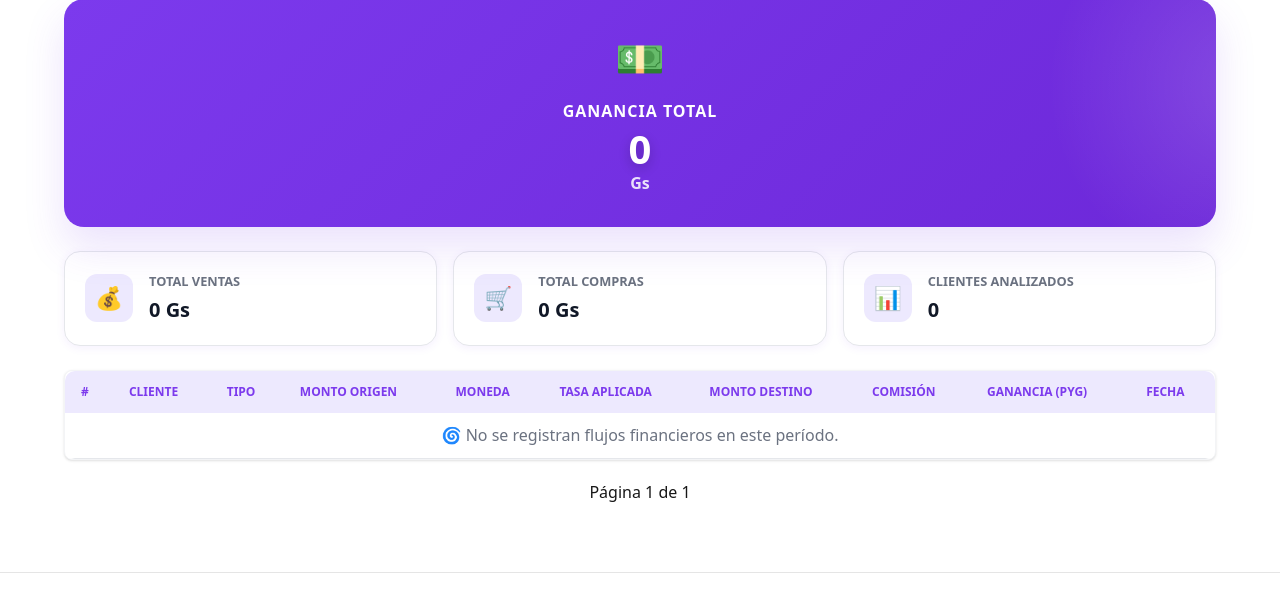
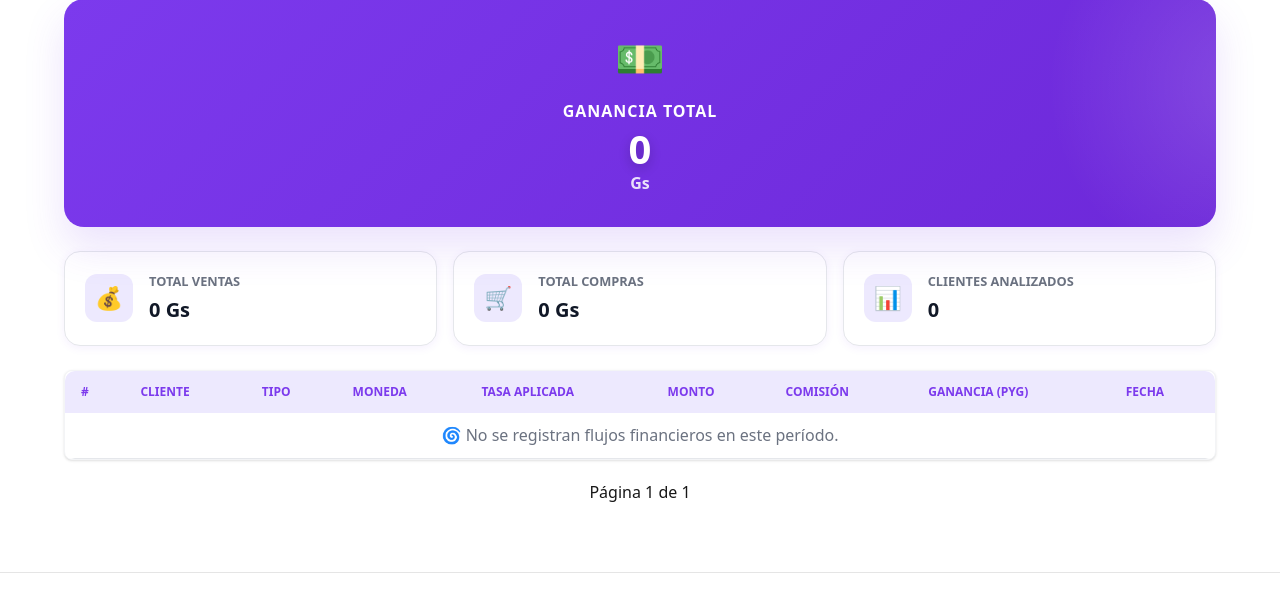
Before and after one commit to CrosbyRd/casaDeCambiosIS2, a Django app: page /reportes/ganancias/ in a window 1280 px wide. Shown: the part 514-1111 px from the top of the page. Run offline with Django 5.2, Linux system fonts and the light colour scheme; a user stored in the database is signed in; tables that the repository leaves empty hold one stand-in row (values such as "Sample post"); parts of the project's set-up code (start-up, migrations or seed data) failed here and were passed over; some libraries are stand-ins or nearby versions.

Commit message:
Mojoras en la tabla de ganancias

```diff
--- a/reportes/templates/reportes/reporte_ganancias.html
+++ b/reportes/templates/reportes/reporte_ganancias.html
@@ -167,17 +167,16 @@
   </div>
 
   <!-- TABLA -->
-  <div class="overflow-x-auto bg-white shadow rounded-lg border border-gray-100">
-    <table>
+<div class="overflow-x-auto bg-white shadow rounded-lg border border-gray-100">
+    <table class="min-w-full">
       <thead>
         <tr>
           <th>#</th>
           <th>Cliente</th>
           <th>Tipo</th>
-          <th>Monto Origen</th>
           <th>Moneda</th>
           <th>Tasa aplicada</th>
-          <th>Monto Destino</th>
+          <th>Monto</th>
           <th>Comisión</th>
           <th>Ganancia (PYG)</th>
           <th>Fecha</th>
@@ -195,19 +194,23 @@
               <span class="text-red-700 font-semibold">Compra</span>
             {% endif %}
           </td>
-          <td class="text-right">{{ t.monto_origen|floatformat:0|format_miles }}</td>
-          <td>
+          <td class="text-center">
             {% if t.tipo_operacion == "venta" %}
               {{ t.moneda_destino.codigo }}
             {% else %}
               {{ t.moneda_origen.codigo }}
             {% endif %}
           </td>
-
-          <td class="text-right">{{ t.tasa_cambio_aplicada|floatformat:0|format_miles }}</td>
-          <td class="text-right">{{ t.monto_destino|floatformat:0|format_miles }}</td>
-          <td class="text-right">{{ t.comision_aplicada|floatformat:0|format_miles }}</td>
-          <td class="text-right {% if t.ganancia < 0 %}text-red-600{% else %}text-green-600{% endif %}">{{ t.ganancia|floatformat:0|format_miles }}</td>
+          <td class="text-center">{{ t.tasa_cambio_aplicada|floatformat:0|format_miles }}</td>
+          <td class="text-center">
+            {% if t.tipo_operacion == "venta" %}
+              {{  t.monto_destino|floatformat:0|format_miles }}
+            {% else %}
+              {{ t.monto_origen|floatformat:0|format_miles }}
+            {% endif %}
+          </td>
+          <td class="text-center">{{ t.comision_final|floatformat:0|format_miles }}</td>
+          <td class="text-center {% if t.ganancia < 0 %}text-red-600{% else %}text-green-600{% endif %}">{{ t.ganancia|floatformat:0|format_miles }}</td>
           <td>{{ t.fecha_creacion|date:"d/m/Y H:i" }}</td>
         </tr>
         {% empty %}
```
Also changed, not shown: transacciones/models.py (+7 -0 lines).
